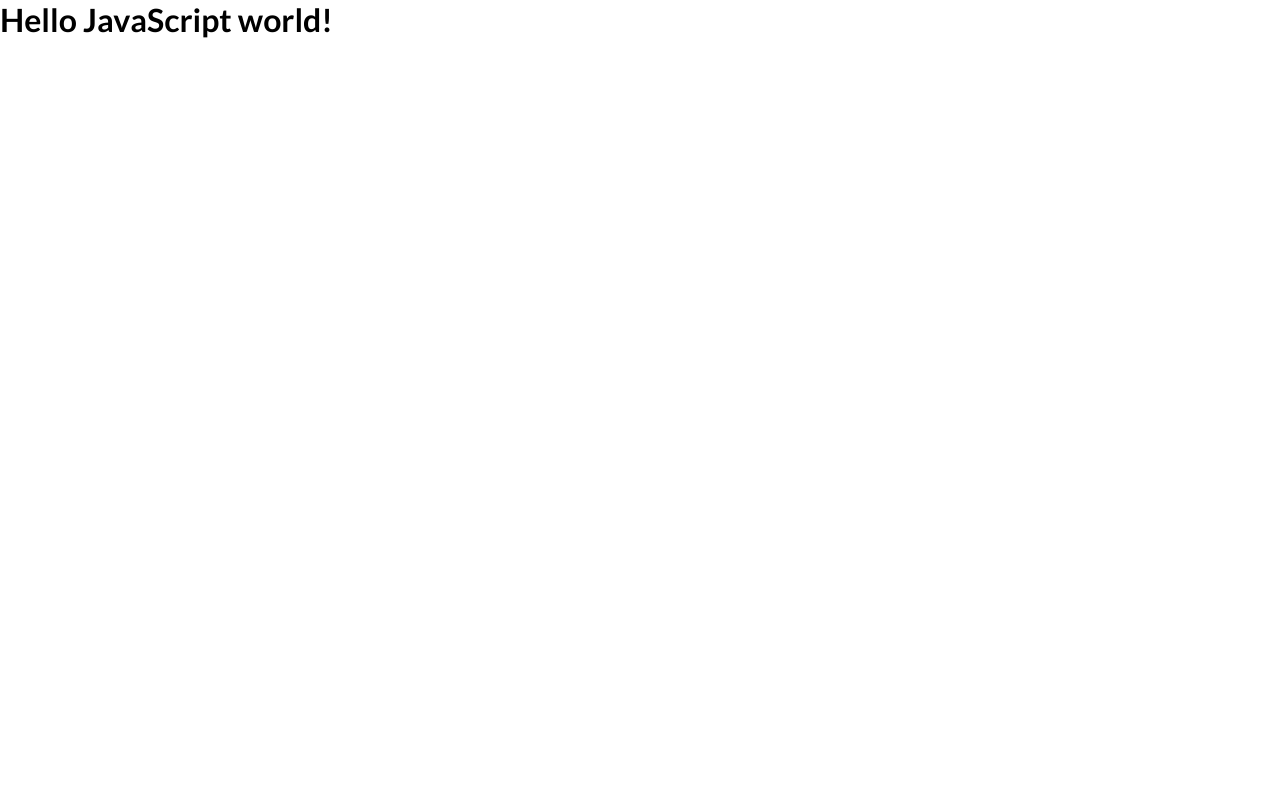
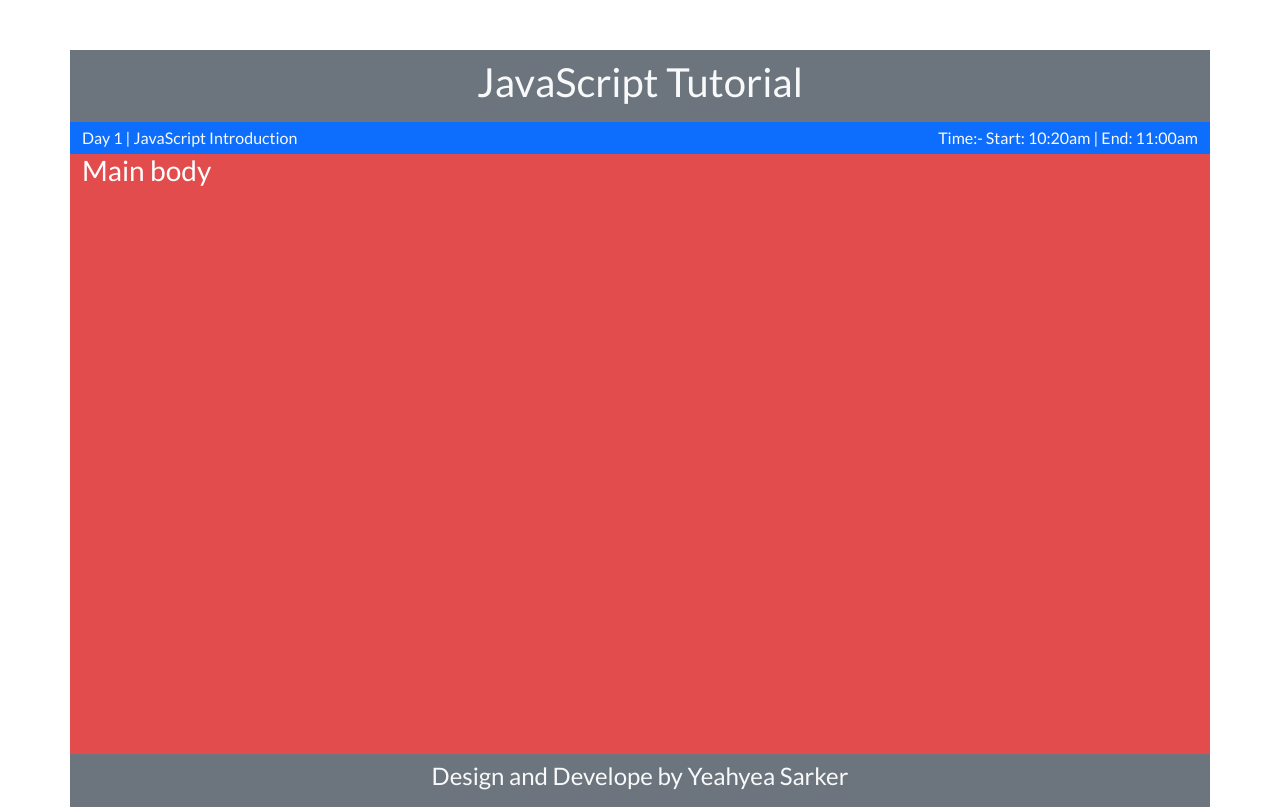
Before and after one commit to yysarker/JavaScript, a plain HTML site: page index.html in a window 1280 px wide. Drawn offline with nearby package versions, Linux system fonts and the light colour scheme.

Commit message:
Make a beautiful design for start Learning

```diff
--- a/index.html
+++ b/index.html
@@ -6,14 +6,64 @@
     <link rel="icon" href="./js.ico" type="image/x-icon" />
     <meta name="viewport" content="width=device-width, initial-scale=1.0" />
     <title>Learning JavaScript Again</title>
-    <link rel="preconnect" href="https://fonts.googleapis.com">
-    <link rel="preconnect" href="https://fonts.gstatic.com" crossorigin>
-    <link href="https://fonts.googleapis.com/css2?family=Lato:wght@100;300;400;700;900&display=swap" rel="stylesheet">
-    <link rel="stylesheet" href="./src/css/style.css">
+    <link rel="preconnect" href="https://fonts.googleapis.com" />
+    <link rel="preconnect" href="https://fonts.gstatic.com" crossorigin />
+    <link
+      href="https://fonts.googleapis.com/css2?family=Lato:wght@100;300;400;700;900&display=swap"
+      rel="stylesheet"
+    />
+    <link
+      href="https://cdn.jsdelivr.net/npm/bootstrap@5.0.0-beta1/dist/css/bootstrap.min.css"
+      rel="stylesheet"
+      integrity="sha384-giJF6kkoqNQ00vy+HMDP7azOuL0xtbfIcaT9wjKHr8RbDVddVHyTfAAsrekwKmP1"
+      crossorigin="anonymous"
+    />
+    <link rel="stylesheet" href="./src/css/style.css" />
   </head>
   <body>
-    <h1>Hello JavaScript world!</h1>
+    <header>
+      <div class="container">
+        <div class="row justify-content-center">
+          <div class="col-12 bg-secondary">
+            <h1 class="text-center text-light p-2">JavaScript Tutorial</h1>
+          </div>
+        </div>
+        <div class="row">
+          <div class="col-12 bg-primary d-flex justify-content-between">
+            <p class="text-light mb-0 py-1">Day 1 | JavaScript Introduction</p>
+            <p class="text-light mb-0 py-1 ">Time:- Start: 10:20am | End: 11:00am</p>
+          </div>
+        </div>
+      </div>
+    </header>
 
+    <section class="container total-con">
+        <div class="row">
+          <div class="col-12">
+            <div class="main-wrap">
+                <h3>Main body</h3>
+            </div>
+          </div>
+      </div>
+    </section>
+
+    <footer>
+      <div class="container">
+        <div class="row align-items-start">
+          <div class="col-12 bg-secondary">
+            <h4 class="text-center text-light p-2">
+              <a> Design and Develope by Yeahyea Sarker</a>
+            </h4>
+          </div>
+        </div>
+      </div>
+    </footer>
+
+    <script
+      src="https://cdn.jsdelivr.net/npm/bootstrap@5.0.0-beta1/dist/js/bootstrap.bundle.min.js"
+      integrity="sha384-ygbV9kiqUc6oa4msXn9868pTtWMgiQaeYH7/t7LECLbyPA2x65Kgf80OJFdroafW"
+      crossorigin="anonymous"
+    ></script>
     <script src="./src/js/script.js"></script>
   </body>
 </html>
--- a/src/css/style.css
+++ b/src/css/style.css
@@ -1,7 +1,22 @@
 *{
   margin: 0;
   padding: 0;
+  box-sizing: border-box;
+}
+:root{
+  --bg-light-red: #E34C4D;
+  --bg-primary: white;
+  --text-primary: #2B2B2B;
+  --text-secondary: white;
 }
 body{
+  height: 100vh;
+  font-size: 16px;
+  padding: 50px 20px;
   font-family: 'Lato', sans-serif;
 }
+.total-con{
+  height: 75vh;
+  color: var(--text-secondary);
+  background-color: var(--bg-light-red);
+}
```
